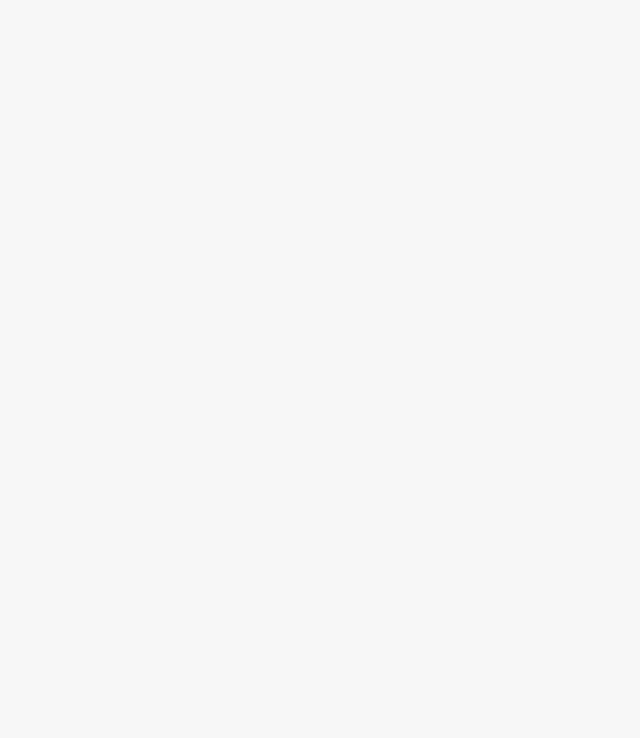
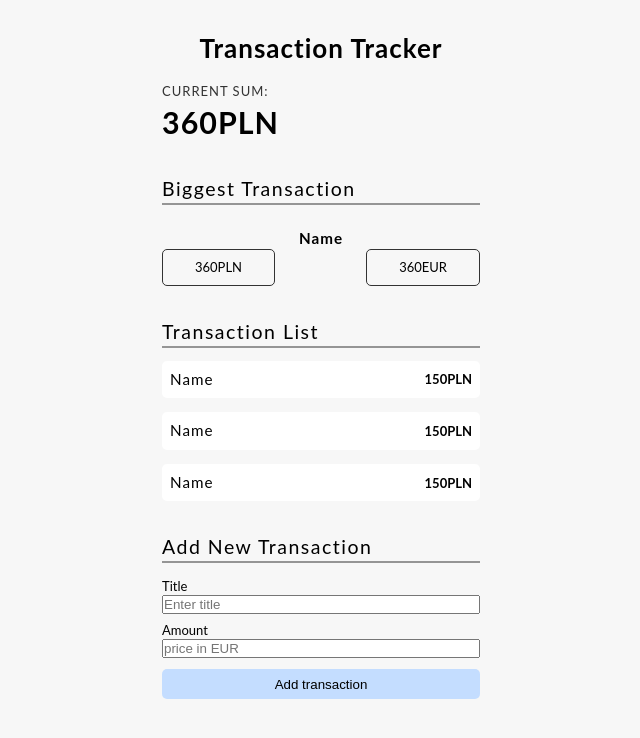
Before and after one commit to jzolotar/transaction-tracker, a React (Create React App) app: page / in a window 1280 px wide. Shown: the top 738 px of the page, without its empty margins (319-959 px from the left). Built offline with nearby package versions, Linux system fonts and the light colour scheme.

Commit message:
add components + basic styling

```diff
--- a/src/App.js
+++ b/src/App.js
@@ -1,12 +1,26 @@
 import { Fragment } from 'react';
-import Container from './global/Container';
+import Header from './components/Header/Header';
+import TransactionSum from './components/TransactionsSum/TransactionSum';
+import MainContainer from './global/MainContainer';
 import GlobalStyles from './global/GlobalStyles';
+import InnerContainer from './global/InnerContainer';
+import BiggestTransaction from './components/BiggestTransaction/BiggestTransaction';
+import TransactionsList from './components/TranscationsList/TranscationsList';
+import TransactionFrom from './components/TransactionForm/TransactionForm';
 
 function App() {
   return (
     <Fragment>
       <GlobalStyles />
-      <Container></Container>
+      <MainContainer>
+        <Header />
+        <InnerContainer>
+          <TransactionSum />
+          <BiggestTransaction />
+          <TransactionsList />
+          <TransactionFrom />
+        </InnerContainer>
+      </MainContainer>
     </Fragment>
   );
 }
--- /dev/null
+++ b/src/components/BiggestTransaction/BiggestTransaction.js
@@ -0,0 +1,18 @@
+import { StyledBiggestTransaction } from './BiggestTransaction.styled';
+
+const BiggestTransaction = () => {
+  return (
+    <StyledBiggestTransaction>
+      <h2>Biggest Transaction</h2>
+      <article>
+        <h3>Name</h3>
+        <div>
+          <p>360PLN</p>
+          <p>360EUR</p>
+        </div>
+      </article>
+    </StyledBiggestTransaction>
+  );
+};
+
+export default BiggestTransaction;
--- /dev/null
+++ b/src/components/BiggestTransaction/BiggestTransaction.styled.js
@@ -0,0 +1,52 @@
+import styled from 'styled-components';
+
+export const StyledBiggestTransaction = styled.section`
+  h2 {
+    margin-bottom: 1rem;
+    position: relative;
+    font-weight: 400;
+    letter-spacing: 1.5px;
+    &::after {
+      position: absolute;
+      top: 28px;
+      left: 0;
+      width: 100%;
+      content: '';
+      border: 1px solid #000;
+      opacity: 0.4;
+    }
+  }
+
+  article {
+    display: flex;
+    flex-direction: column;
+    align-items: center;
+
+    h3 {
+      margin-top: 0.6rem;
+    }
+  }
+
+  div {
+    width: 100%;
+    display: flex;
+    justify-content: space-between;
+    align-items: center;
+    position: relative;
+
+    p {
+      text-align: center;
+      border: 1px solid #333;
+      border-radius: 5px;
+      padding: 0.5rem 2rem;
+    }
+    /* &::after {
+      position: absolute;
+      top: 0;
+      left: 0;
+      content: '';
+      height: 100%;
+      border: 1px solid red;
+    } */
+  }
+`;
--- /dev/null
+++ b/src/components/Header/Header.js
@@ -0,0 +1,11 @@
+import styled from 'styled-components';
+
+const Header = () => {
+  return <StyledHeader>Transaction Tracker</StyledHeader>;
+};
+
+const StyledHeader = styled.h1`
+  text-align: center;
+`;
+
+export default Header;
--- /dev/null
+++ b/src/components/TransactionForm/TransactionForm.js
@@ -0,0 +1,28 @@
+import { StyledTransactionForm } from './TranscationFrom.styled';
+
+const TransactionFrom = () => {
+  return (
+    <StyledTransactionForm>
+      <h2>Add new transaction</h2>
+
+      <form>
+        <div>
+          <label>Title</label>
+          <input type='text' placeholder='Enter title' />
+        </div>
+
+        <div>
+          <label>Amount</label>
+          <input
+            type='number'
+            placeholder='price in EUR
+        '
+          />
+        </div>
+        <button type='submit'>Add transaction</button>
+      </form>
+    </StyledTransactionForm>
+  );
+};
+
+export default TransactionFrom;
--- /dev/null
+++ b/src/components/TransactionForm/TranscationFrom.styled.js
@@ -0,0 +1,41 @@
+import styled from 'styled-components';
+
+export const StyledTransactionForm = styled.section`
+  h2 {
+    margin-bottom: 1rem;
+    position: relative;
+    font-weight: 400;
+    letter-spacing: 1.5px;
+    &::after {
+      position: absolute;
+      top: 28px;
+      left: 0;
+      width: 100%;
+      content: '';
+      border: 1px solid #000;
+      opacity: 0.4;
+    }
+  }
+
+  form {
+    display: flex;
+    flex-direction: column;
+    gap: 0.45rem;
+
+    div {
+      label {
+      }
+      input {
+        width: 100%;
+      }
+    }
+
+    button {
+      margin-top: 0.25rem;
+      border-radius: 0.3125rem;
+      border: transparent;
+      padding: 0.45rem 1rem;
+      background-color: #c4ddff;
+    }
+  }
+`;
--- /dev/null
+++ b/src/components/TransactionsSum/TransactionSum.js
@@ -0,0 +1,27 @@
+import styled from 'styled-components';
+
+const TransactionSum = () => {
+  return (
+    <StyledTransactionSum>
+      <h4>Current Sum:</h4>
+      <h1>360PLN</h1>
+    </StyledTransactionSum>
+  );
+};
+
+const StyledTransactionSum = styled.section`
+  text-align: left;
+
+  h1 {
+    letter-spacing: 1px;
+    font-weight: 700;
+    font-size: 1.9rem;
+  }
+
+  h4 {
+    color: #333;
+    font-weight: 400;
+  }
+`;
+
+export default TransactionSum;
--- /dev/null
+++ b/src/components/TranscationsList/TransactionsList.styled.js
@@ -0,0 +1,43 @@
+import styled from 'styled-components';
+
+export const StyledTransactionsList = styled.section`
+  h2 {
+    margin-bottom: 1rem;
+    position: relative;
+    font-weight: 400;
+    letter-spacing: 1.5px;
+    &::after {
+      position: absolute;
+      top: 28px;
+      left: 0;
+      width: 100%;
+      content: '';
+      border: 1px solid #000;
+      opacity: 0.4;
+    }
+  }
+
+  ul {
+    display: flex;
+    flex-direction: column;
+    gap: 0.9rem;
+
+    li {
+      display: flex;
+      align-items: center;
+      justify-content: space-between;
+      padding: 0.5rem 0;
+      border-radius: 5px;
+      background: #fff;
+      h3 {
+        margin-left: 0.5rem;
+        font-weight: 400;
+      }
+
+      p {
+        margin-right: 0.5rem;
+        font-weight: 700;
+      }
+    }
+  }
+`;
--- /dev/null
+++ b/src/components/TranscationsList/TranscationsList.js
@@ -0,0 +1,25 @@
+import { StyledTransactionsList } from './TransactionsList.styled';
+
+const TransactionsList = () => {
+  return (
+    <StyledTransactionsList>
+      <h2>Transaction List</h2>
+      <ul>
+        <li>
+          <h3>Name</h3>
+          <p>150PLN</p>
+        </li>
+        <li>
+          <h3>Name</h3>
+          <p>150PLN</p>
+        </li>
+        <li>
+          <h3>Name</h3>
+          <p>150PLN</p>
+        </li>
+      </ul>
+    </StyledTransactionsList>
+  );
+};
+
+export default TransactionsList;
--- /dev/null
+++ b/src/global/InnerContainer.js
@@ -0,0 +1,15 @@
+import styled from 'styled-components';
+
+const InnerContainer = ({ children }) => {
+  return <StyledContainer>{children}</StyledContainer>;
+};
+
+const StyledContainer = styled.div`
+  margin-top: 1rem;
+  padding: 0 1rem;
+  display: flex;
+  flex-direction: column;
+  gap: 2rem;
+`;
+
+export default InnerContainer;
--- a/src/global/Container.js
+++ b/src/global/MainContainer.js
@@ -1,6 +1,6 @@
 import styled from 'styled-components';
 
-const Container = ({ children }) => {
+const MainContainer = ({ children }) => {
   return <StyledContainer>{children}</StyledContainer>;
 };
 
@@ -10,4 +10,4 @@ const StyledContainer = styled.main`
   margin: 1.875rem auto;
 `;
 
-export default Container;
+export default MainContainer;
```
